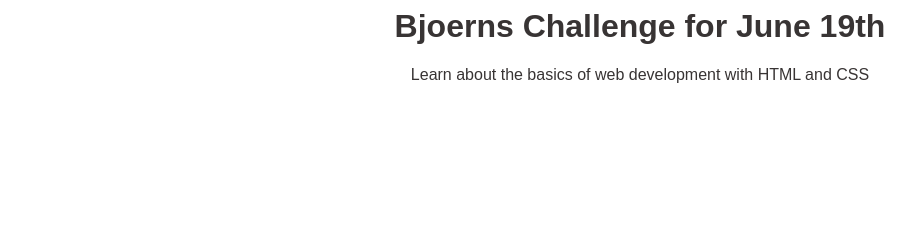
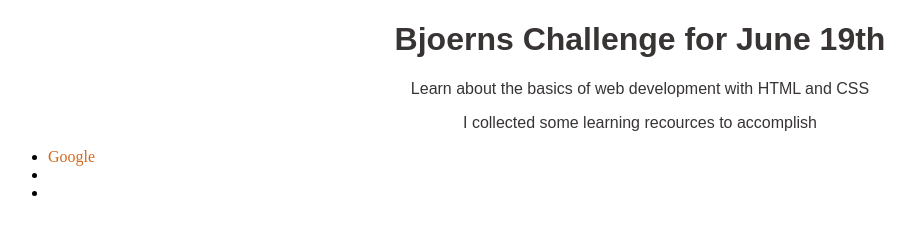
Before and after one commit to Lizzoard/100DaysOfCodeWeb, a plain HTML site: page index.html in a window 1280 px wide. Shown: the whole page, without its empty margins (0-915 px from the left). Drawn offline with Linux system fonts and the light colour scheme.

Commit message:
Added seperate CSS file and made changes at index.html

```diff
--- /dev/null
+++ b/daily-challenge.css
@@ -0,0 +1,11 @@
+h1,
+p {
+  font-family: sans-serif; /* Switch to sans-serif instead of serif  */
+  text-align: center;
+  color: rgb(56, 52, 52);
+}
+
+a {
+  color: chocolate;
+  text-decoration: none;
+}
--- a/index.html
+++ b/index.html
@@ -1,7 +1,23 @@
-<h1 style="font-family: sans-serif; text-align: center; color: rgb(56, 52, 52)">
-  Bjoerns Challenge for June 19th
-</h1>
+<!DOCTYPE html>
+<html lang="en">
+  <head>
+    <meta charset="UTF-8" />
+    <meta name="viewport" content="width=device-width, initial-scale=1.0" />
+    <link rel="stylesheet" href="daily-challenge.css" />
+    <title>Document</title>
+  </head>
+  <body>
+    <h1>Bjoerns Challenge for June 19th</h1>
+    <!-- This ia a comment - the browser ignores it-->
 
-<p style="font-family: sans-serif; text-align: center; color: rgb(56, 52, 52)">
-  Learn about the basics of web development with HTML and CSS
-</p>
+    <p>Learn about the basics of web development with HTML and CSS</p>
+
+    <p>I collected some learning recources to accomplish</p>
+
+    <ul>
+      <li><a href="https://google.com">Google</a></li>
+      <li><a href=""></a></li>
+      <li><a href=""></a></li>
+    </ul>
+  </body>
+</html>
```
Also changed, not shown: 1 other file.
